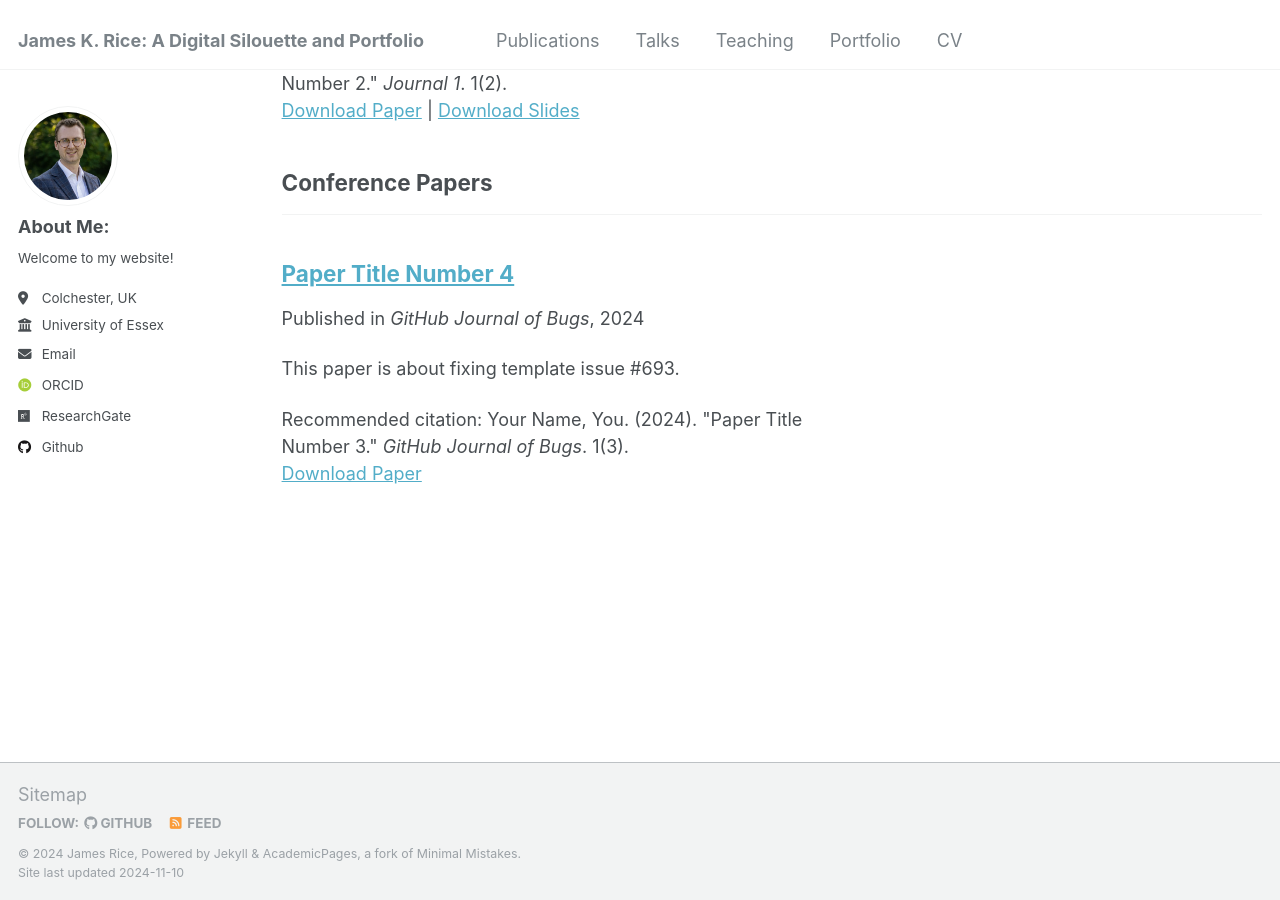
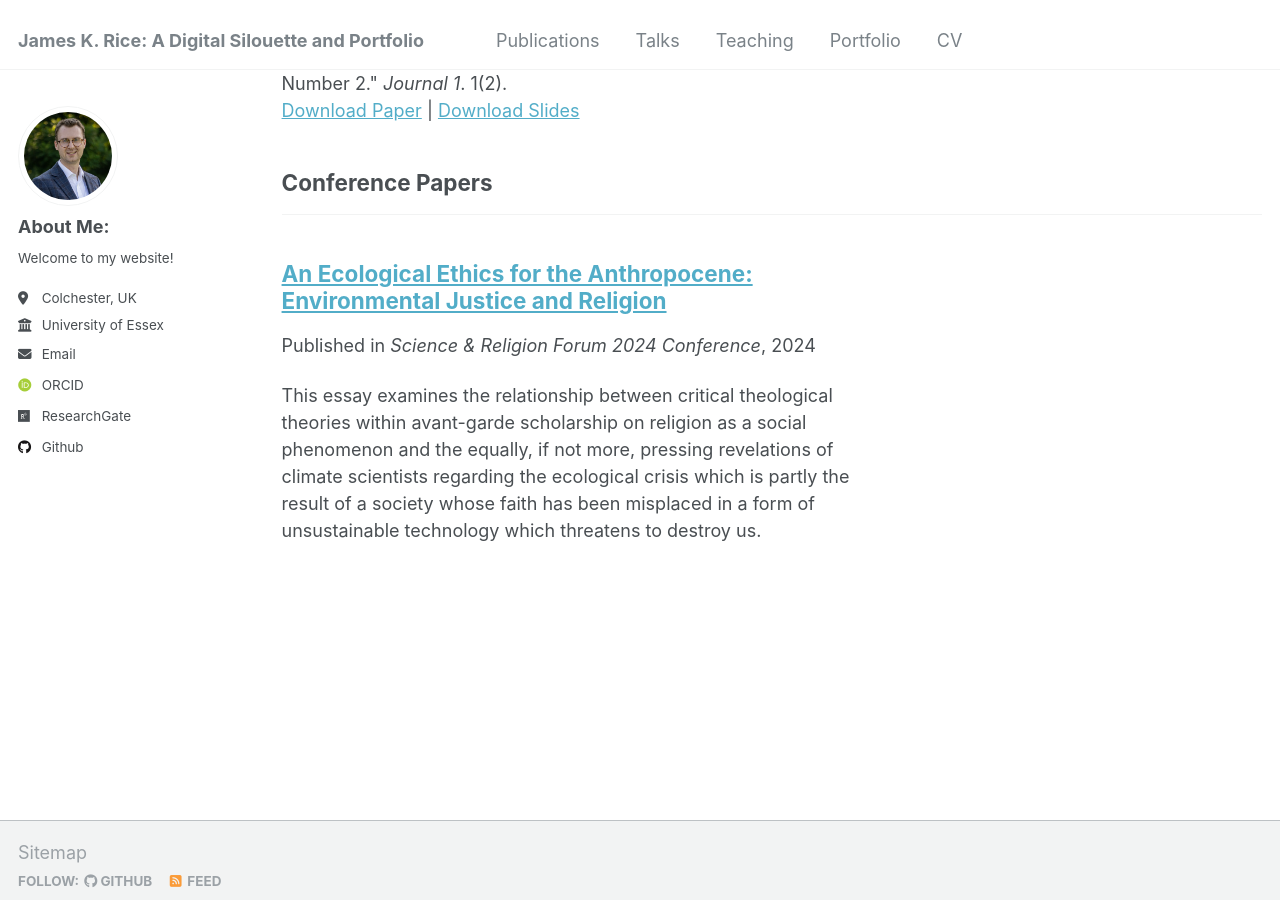
Before and after one commit to jameskrice7/jameskrice7.github.io, a Jekyll site: the page built from _pages/publications.html, in a window 1280 px wide and 900 px high, scrolled down 1001 px. Built offline with Jekyll 4.4.1, drawn with Linux system fonts in a browser that asks for light colours; some web fonts are replaced.

Commit message:
Update 2024-02-17-paper-title-number-4.md
update to conference paper

```diff
--- a/_publications/2024-02-17-paper-title-number-4.md
+++ b/_publications/2024-02-17-paper-title-number-4.md
@@ -1,13 +1,17 @@
 ---
-title: "Paper Title Number 4"
+title: "An Ecological Ethics for the Anthropocene: Environmental Justice and Religion"
 collection: publications
 category: conferences
-permalink: /publication/2024-02-17-paper-title-number-4
-excerpt: 'This paper is about fixing template issue #693.'
-date: 2024-02-17
-venue: 'GitHub Journal of Bugs'
-paperurl: 'http://academicpages.github.io/files/paper3.pdf'
-citation: 'Your Name, You. (2024). &quot;Paper Title Number 3.&quot; <i>GitHub Journal of Bugs</i>. 1(3).'
+permalink: /_publications/Conf_paper
+excerpt: 'This essay examines the relationship between critical theological theories within
+avant-garde scholarship on religion as a social phenomenon and the equally, if not
+more, pressing revelations of climate scientists regarding the ecological crisis
+which is partly the result of a society whose faith has been misplaced in a form of
+unsustainable technology which threatens to destroy us.'
+date: 2024-11-01
+venue: 'Science & Religion Forum 2024 Conference'
+# paperurl: 'http://academicpages.github.io/files/paper3.pdf'
+# citation: 'Your Name, You. (2024). &quot;Paper Title Number 3.&quot; <i>GitHub Journal of Bugs</i>. 1(3).'
 ---
 
 The contents above will be part of a list of publications, if the user clicks the link for the publication than the contents of section will be rendered as a full page, allowing you to provide more information about the paper for the reader. When publications are displayed as a single page, the contents of the above "citation" field will automatically be included below this section in a smaller font.
```
